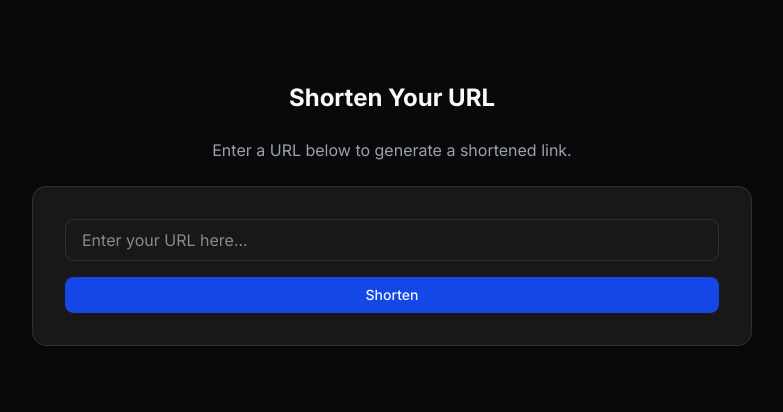
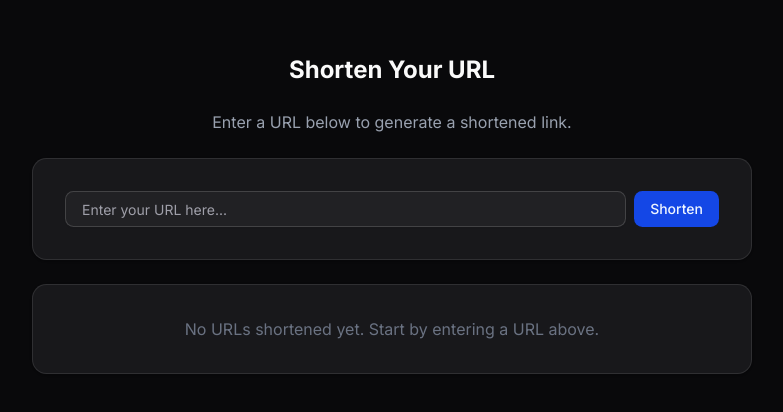
Before and after one commit to leandrolid/lidcode, a React (Vite) app in the folder apps/web/: page / in a window 1280 px wide. Shown: the part 186-598 px from the top of the page, without its empty margins (248-1031 px from the left). Built offline with nearby package versions, Linux system fonts and the light colour scheme.

Commit message:
feat: implement theming and toast notifications, refactor app structure

```diff
--- a/apps/web/index.html
+++ b/apps/web/index.html
@@ -13,7 +13,7 @@
   <title>Shortlid</title>
 </head>
 
-<body class="dark">
+<body>
   <div id="root"></div>
   <script type="module" src="/src/main.tsx"></script>
 </body>
--- a/apps/web/package.json
+++ b/apps/web/package.json
@@ -15,8 +15,10 @@
     "class-variance-authority": "^0.7.1",
     "clsx": "^2.1.1",
     "lucide-react": "^0.555.0",
+    "next-themes": "^0.4.6",
     "react": "^19.2.0",
     "react-dom": "^19.2.0",
+    "sonner": "^2.0.7",
     "tailwind-merge": "^3.4.0",
     "tailwindcss": "^4.1.17"
   },
--- a/apps/web/src/app.tsx
+++ b/apps/web/src/app.tsx
@@ -1,6 +1,9 @@
-import { useState } from "react";
-import { Card, CardContent } from "@/components/ui/card";
+import { Fragment, useState, useTransition } from "react";
+import { Card } from "@/components/ui/card";
 import { Button } from "@/components/ui/button";
+import { Input } from "@/components/ui/input";
+import { useStorage } from "@/hooks/use-storage";
+import { toast } from "sonner";
 
 interface ShortenedUrl {
   originalUrl: string;
@@ -9,24 +12,23 @@ interface ShortenedUrl {
 
 export function App() {
   const [url, setUrl] = useState("");
-  const [shortenedUrl, setShortenedUrl] = useState<ShortenedUrl | null>(null);
-  const [isLoading, setIsLoading] = useState(false);
-  const [error, setError] = useState("");
+  const [shortenedUrls, setShortenedUrls] = useStorage<ShortenedUrl[]>(
+    "urls",
+    []
+  );
+  const [isLoading, setLoadingTransition] = useTransition();
 
-  const handleSubmit = async (e: React.FormEvent) => {
+  const handleSubmit = (e: React.FormEvent) => {
     e.preventDefault();
-
+    setLoadingTransition(async () => {
       if (!url) {
-      setError("Please enter a valid URL");
+        toast.error("Please enter a valid URL");
         return;
       }
 
-    setIsLoading(true);
-    setError("");
-
       try {
         // Replace with your actual API endpoint
-      const response = await fetch("http://localhost:3333/v1/urls", {
+        const response = await fetch("https://lidco.de/v1/urls", {
           method: "POST",
           headers: {
             "Content-Type": "application/json",
@@ -39,30 +41,28 @@ export function App() {
         }
 
         const data = await response.json();
-      setShortenedUrl({
+        setShortenedUrls((prev) => [
+          ...prev,
+          {
             originalUrl: url,
             shortUrl: data.shortUrl,
+          },
+        ]);
+        setUrl("");
+      } catch (error) {
+        console.error(error);
+        toast.error("Failed to shorten URL. Please try again.");
+      }
     });
-      setUrl("");
-    } catch (err) {
-      setError("Failed to shorten URL. Please try again.");
-    } finally {
-      setIsLoading(false);
-    }
   };
 
   const copyToClipboard = async (text: string) => {
     try {
       await navigator.clipboard.writeText(text);
-      // You could add a toast notification here
+      toast.success("Copied to clipboard!");
     } catch (err) {
       console.error("Failed to copy to clipboard:", err);
     }
-  };
-
-  const resetForm = () => {
-    setShortenedUrl(null);
-    setError("");
   };
 
   return (
@@ -73,61 +73,69 @@ export function App() {
           Enter a URL below to generate a shortened link.
         </h3>
 
-        <Card className="w-full p-0">
-          <CardContent className="p-8">
-            {!shortenedUrl ? (
+        <Card className="w-full p-8">
           <form onSubmit={handleSubmit} className="flex flex-col gap-4">
-                <div>
-                  <input
+            <div className="w-full flex gap-2">
+              <Input
                 type="url"
+                placeholder="Enter your URL here..."
+                required
+                className="flex-1 px-4 py-2 border rounded-md focus:outline-none focus:ring-2 focus:ring-blue-500"
                 value={url}
                 onChange={(e) => setUrl(e.target.value)}
-                    placeholder="Enter your URL here..."
-                    className="w-full px-4 py-2 border rounded-md focus:outline-none focus:ring-2 focus:ring-blue-500"
-                    required
               />
-                </div>
-                {error && <p className="text-red-500 text-sm">{error}</p>}
               <Button
                 type="submit"
                 disabled={isLoading}
-                  className="w-full px-4 py-2"
+                className="px-4 py-2 shrink-0"
               >
                 {isLoading ? "Shortening..." : "Shorten"}
               </Button>
+            </div>
           </form>
+        </Card>
+
+        <Card className="w-full p-8">
+          {shortenedUrls.length === 0 ? (
+            <p className="text-center text-gray-500">
+              No URLs shortened yet. Start by entering a URL above.
+            </p>
           ) : (
             <div className="space-y-4">
-                <h2 className="text-lg font-medium">Your shortened URL:</h2>
-                <div className="flex items-center space-x-2">
-                  <input
-                    type="text"
-                    value={shortenedUrl.shortUrl}
-                    readOnly
-                    className="flex-1 px-4 py-2 border rounded-md focus:outline-none focus:ring-2 focus:ring-blue-500"
-                  />
+              {shortenedUrls.map((item, index) => (
+                <Fragment key={index}>
+                  <div
+                    key={index}
+                    className="flex flex-col md:grid md:grid-cols-[1fr_15rem_4rem] md:justify-between gap-2"
+                  >
+                    <p className="truncate text-base text-center">
+                      {item.originalUrl}
+                    </p>
                     <Button
-                    onClick={() => copyToClipboard(shortenedUrl.shortUrl)}
-                    className="px-4 py-2 bg-green-600 text-white rounded-md hover:bg-green-700"
+                      variant="link"
+                      asChild
+                      className="text-blue-400 cursor-pointer text-base"
+                    >
+                      <a
+                        href={item.shortUrl}
+                        target="_blank"
+                        rel="noopener noreferrer"
+                      >
+                        {item.shortUrl}
+                      </a>
+                    </Button>
+                    <Button
+                      variant="outline"
+                      size="sm"
+                      onClick={() => copyToClipboard(item.shortUrl)}
                     >
                       Copy
                     </Button>
                   </div>
-                <p className="text-sm">
-                  Original:{" "}
-                  <span className="font-medium">
-                    {shortenedUrl.originalUrl}
-                  </span>
-                </p>
-                <Button
-                  onClick={resetForm}
-                  className="w-full px-4 py-2 bg-gray-600 text-white rounded-md hover:bg-gray-700"
-                >
-                  Shorten Another URL
-                </Button>
+                </Fragment>
+              ))}
             </div>
           )}
-          </CardContent>
         </Card>
       </div>
     </div>
--- /dev/null
+++ b/apps/web/src/components/ui/input.tsx
@@ -0,0 +1,21 @@
+import * as React from "react"
+
+import { cn } from "@/lib/utils"
+
+function Input({ className, type, ...props }: React.ComponentProps<"input">) {
+  return (
+    <input
+      type={type}
+      data-slot="input"
+      className={cn(
+        "file:text-foreground placeholder:text-muted-foreground selection:bg-primary selection:text-primary-foreground dark:bg-input/30 border-input h-9 w-full min-w-0 rounded-md border bg-transparent px-3 py-1 text-base shadow-xs transition-[color,box-shadow] outline-none file:inline-flex file:h-7 file:border-0 file:bg-transparent file:text-sm file:font-medium disabled:pointer-events-none disabled:cursor-not-allowed disabled:opacity-50 md:text-sm",
+        "focus-visible:border-ring focus-visible:ring-ring/50 focus-visible:ring-[3px]",
+        "aria-invalid:ring-destructive/20 dark:aria-invalid:ring-destructive/40 aria-invalid:border-destructive",
+        className
+      )}
+      {...props}
+    />
+  )
+}
+
+export { Input }
--- /dev/null
+++ b/apps/web/src/components/ui/sonner.tsx
@@ -0,0 +1,38 @@
+import {
+  CircleCheckIcon,
+  InfoIcon,
+  Loader2Icon,
+  OctagonXIcon,
+  TriangleAlertIcon,
+} from "lucide-react";
+import { useTheme } from "next-themes";
+import { Toaster as Sonner, type ToasterProps } from "sonner";
+
+const Toaster = ({ ...props }: ToasterProps) => {
+  const { theme = "system" } = useTheme();
+
+  return (
+    <Sonner
+      theme={theme as ToasterProps["theme"]}
+      className="toaster group"
+      icons={{
+        success: <CircleCheckIcon className="size-4" />,
+        info: <InfoIcon className="size-4" />,
+        warning: <TriangleAlertIcon className="size-4" />,
+        error: <OctagonXIcon className="size-4" />,
+        loading: <Loader2Icon className="size-4 animate-spin" />,
+      }}
+      style={
+        {
+          "--normal-bg": "var(--popover)",
+          "--normal-text": "var(--popover-foreground)",
+          "--normal-border": "var(--border)",
+          "--border-radius": "var(--radius)",
+        } as React.CSSProperties
+      }
+      {...props}
+    />
+  );
+};
+
+export { Toaster };
--- /dev/null
+++ b/apps/web/src/hooks/use-storage.ts
@@ -0,0 +1,26 @@
+import { useState } from "react";
+
+export function useStorage<T>(key: string, initialValue: T) {
+  const [storedValue, setStoredValue] = useState<T>(() => {
+    try {
+      const item = window.localStorage.getItem(key);
+      return item ? (JSON.parse(item) as T) : initialValue;
+    } catch (error) {
+      console.error("Error reading localStorage key “" + key + "”:", error);
+      return initialValue;
+    }
+  });
+
+  const setValue = (value: T | ((val: T) => T)) => {
+    try {
+      const valueToStore =
+        value instanceof Function ? value(storedValue) : value;
+      setStoredValue(valueToStore);
+      window.localStorage.setItem(key, JSON.stringify(valueToStore));
+    } catch (error) {
+      console.error("Error setting localStorage key “" + key + "”:", error);
+    }
+  };
+
+  return [storedValue, setValue] as const;
+}
--- a/apps/web/src/index.css
+++ b/apps/web/src/index.css
@@ -131,9 +131,3 @@
     @apply bg-background text-foreground;
   }
 }
-
-a {
-  color: inherit;
-  text-decoration: none;
-  cursor: pointer !important;
-}
--- a/apps/web/src/main.tsx
+++ b/apps/web/src/main.tsx
@@ -1,10 +1,10 @@
 import { StrictMode } from "react";
 import { createRoot } from "react-dom/client";
 import "./index.css";
-import { App } from "./app";
+import { Providers } from "@/providers";
 
 createRoot(document.getElementById("root")!).render(
   <StrictMode>
-    <App />
+    <Providers />
   </StrictMode>
 );
--- /dev/null
+++ b/apps/web/src/providers/index.tsx
@@ -0,0 +1,14 @@
+import { App } from "@/app";
+import { ThemeProvider } from "@/providers/theme";
+import { ToastProvider } from "@/providers/toast";
+
+export function Providers() {
+  return (
+    <>
+      <ThemeProvider>
+        <App />
+        <ToastProvider />
+      </ThemeProvider>
+    </>
+  );
+}
--- /dev/null
+++ b/apps/web/src/providers/theme.tsx
@@ -0,0 +1,9 @@
+import { ThemeProvider as NextTheme } from "next-themes";
+
+export function ThemeProvider({ children }: { children: React.ReactNode }) {
+  return (
+    <NextTheme enableColorScheme attribute="class" defaultTheme="dark">
+      {children}
+    </NextTheme>
+  );
+}
--- /dev/null
+++ b/apps/web/src/providers/toast.tsx
@@ -0,0 +1,11 @@
+import { Toaster } from "sonner";
+
+export function ToastProvider() {
+  return (
+    <Toaster
+      swipeDirections={["left", "right"]}
+      richColors
+      style={{ userSelect: "none" }}
+    />
+  );
+}
```
Also changed, not shown: 1 other file (tests, documents, lock files or other folders). Lines whose indentation alone changed are shown as unchanged.
